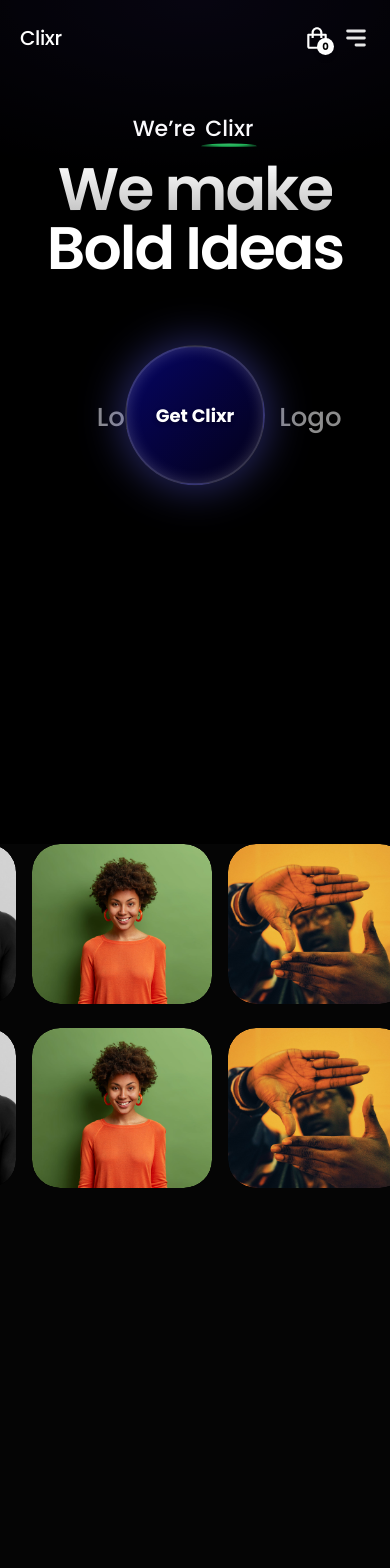
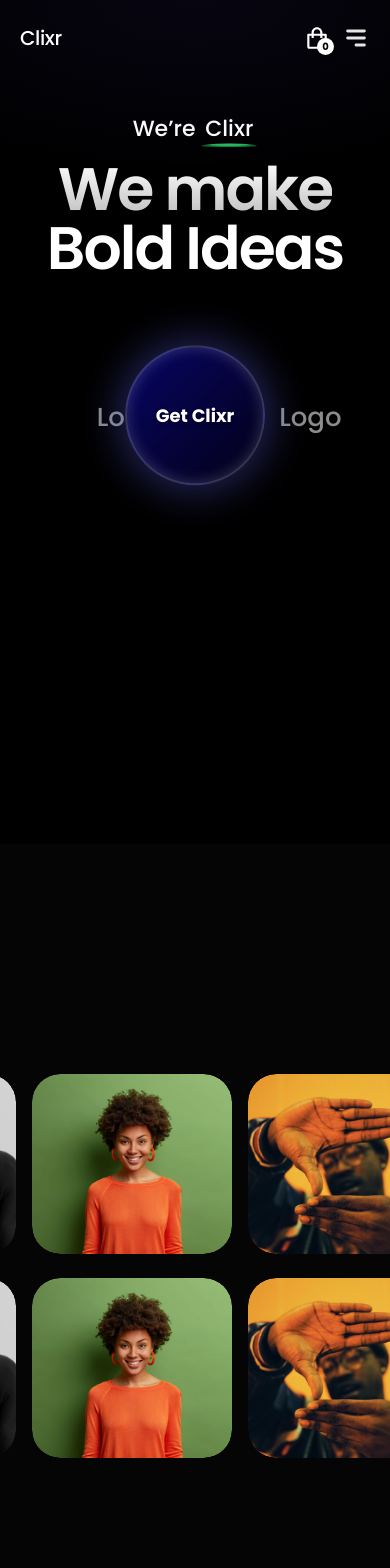
Before and after one commit to Raja-Sarmad/Clixr-Ecommerce, a React (Vite) app: page / in a window 390 px wide. Shown: the top 1568 px of the page. Built offline with nearby package versions, Linux system fonts and the light colour scheme.

Commit message:
responsive

```diff
--- a/src/components/GalleryPage.jsx
+++ b/src/components/GalleryPage.jsx
@@ -3,8 +3,9 @@ import React, { useEffect, useMemo, useRef, useState } from "react";
 
 const GalleryPage = () => {
   const [scrollY, setScrollY] = useState(0);
+  const topRowRef = useRef(null);
+  const bottomRowRef = useRef(null);
   const [singleSetWidth, setSingleSetWidth] = useState(1);
-  const topRowRef = useRef(null);
 
   useEffect(() => {
     const handleScroll = () => setScrollY(window.scrollY);
@@ -27,6 +28,7 @@ const GalleryPage = () => {
 
   const repeatedImages = useMemo(() => [...images, ...images, ...images], []);
 
+  // Measure real width
   useEffect(() => {
     const measure = () => {
       const row = topRowRef.current;
@@ -39,9 +41,7 @@ const GalleryPage = () => {
       const last = cards[images.length - 1].getBoundingClientRect();
       const width = last.right - first.left;
 
-      if (Number.isFinite(width) && width > 0) {
-        setSingleSetWidth(width);
-      }
+      if (Number.isFinite(width) && width > 0) setSingleSetWidth(width);
     };
 
     measure();
@@ -55,7 +55,7 @@ const GalleryPage = () => {
   }, [images.length]);
 
   const getTranslateX = (direction = 1) => {
-    const speed = 0.35;
+    const speed = 0.35; // smoother on mobile
     const move = scrollY * speed;
     const offset = move % singleSetWidth;
 
@@ -67,11 +67,8 @@ const GalleryPage = () => {
   const cardRadius = 28;
 
   return (
-    <div className="bg-[#050505] text-white min-h-[100vh] overflow-hidden rounded-b-[60px] sm:rounded-b-[80px]">
-
-      {/* 🔥 EXTREME CHIPKA / HERO KE SAATH MERGE */}
-      <div className="sticky -top-44 h-screen flex items-start pt-0 sm:pt-0 overflow-hidden">
-
+    <div className="bg-[#050505] text-white min-h-[120vh] overflow-hidden rounded-b-[60px] sm:rounded-b-[80px]">
+      <div className="sticky top-0 h-screen flex items-center overflow-hidden">
         <div className="w-full px-4 sm:px-8 lg:px-12 space-y-6 sm:space-y-8">
 
           {/* Top Row */}
@@ -84,13 +81,9 @@ const GalleryPage = () => {
               <div
                 key={i}
                 data-card="true"
-                className="
-                  min-w-[180px] h-[160px]
-                  sm:min-w-[220px] sm:h-[200px]
-                  md:min-w-[240px] md:h-[220px]
-                  lg:min-w-[260px] lg:h-[250px]
-                  overflow-hidden bg-black shadow-2xl
-                "
+                className="min-w-[200px] sm:min-w-[240px] lg:min-w-[260px]
+                           h-[180px] sm:h-[220px] lg:h-[250px]
+                           overflow-hidden shadow-2xl bg-black"
                 style={{
                   borderRadius: `${cardRadius}px`,
                   WebkitMaskImage: "-webkit-radial-gradient(white, black)",
@@ -101,6 +94,17 @@ const GalleryPage = () => {
                   alt=""
                   className="w-full h-full object-cover"
                   style={{ borderRadius: `${cardRadius}px` }}
+                  onLoad={() => {
+                    const row = topRowRef.current;
+                    if (!row) return;
+                    const cards = row.querySelectorAll("[data-card='true']");
+                    if (!cards || cards.length < images.length) return;
+                    const first = cards[0].getBoundingClientRect();
+                    const last = cards[images.length - 1].getBoundingClientRect();
+                    const width = last.right - first.left;
+                    if (Number.isFinite(width) && width > 0)
+                      setSingleSetWidth(width);
+                  }}
                 />
               </div>
             ))}
@@ -108,19 +112,17 @@ const GalleryPage = () => {
 
           {/* Bottom Row */}
           <div
+            ref={bottomRowRef}
             className="flex flex-nowrap gap-4 sm:gap-6 will-change-transform"
             style={{ transform: `translate3d(${getTranslateX(-1)}px,0,0)` }}
           >
             {repeatedImages.map((src, i) => (
               <div
                 key={i}
-                className="
-                  min-w-[180px] h-[160px]
-                  sm:min-w-[220px] sm:h-[200px]
-                  md:min-w-[240px] md:h-[220px]
-                  lg:min-w-[260px] lg:h-[250px]
-                  overflow-hidden bg-black shadow-2xl
-                "
+                data-card="true"
+                className="min-w-[200px] sm:min-w-[240px] lg:min-w-[260px]
+                           h-[180px] sm:h-[220px] lg:h-[250px]
+                           overflow-hidden shadow-2xl bg-black"
                 style={{
                   borderRadius: `${cardRadius}px`,
                   WebkitMaskImage: "-webkit-radial-gradient(white, black)",
```
